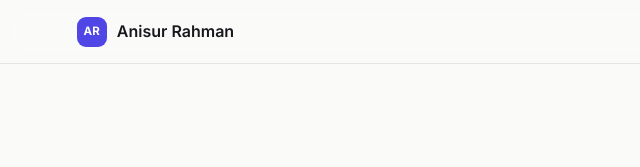
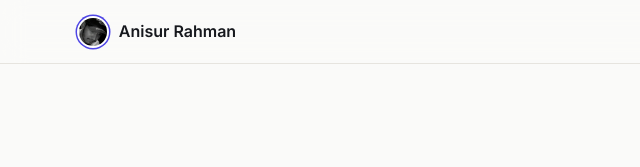
Before and after one commit to anisurrahmantanvi/anisurrahmandev, a plain HTML site: page index.html in a window 1280 px wide. Shown: the top 167 px of the page, 0-640 px from the left. Drawn offline with Linux system fonts and the light colour scheme.

Commit message:
Add profile logo to nav and favicon
Co-Authored-By: Claude Sonnet 5.5 <noreply@anthropic.com>
Claude-Session: https://claude.ai/code/session_01WRzHiMAkq1SvCXgWGwoaRd

```diff
--- a/index.html
+++ b/index.html
@@ -9,6 +9,8 @@
   <meta property="og:description" content="Turning ideas into real products, building with AI." />
   <meta property="og:type" content="website" />
   <meta name="theme-color" content="#fafaf9" />
+  <link rel="icon" type="image/png" href="favicon.png" />
+  <link rel="apple-touch-icon" href="apple-touch-icon.png" />
   <link rel="preconnect" href="https://fonts.googleapis.com" />
   <link rel="preconnect" href="https://fonts.gstatic.com" crossorigin />
   <link href="https://fonts.googleapis.com/css2?family=Inter:wght@400;500;600;700&display=swap" rel="stylesheet" />
@@ -18,7 +20,7 @@
   <div class="progress" id="progress" aria-hidden="true"></div>
 
   <header class="nav">
-    <a href="#home" class="logo" aria-label="Home"><span class="mark">AR</span><span class="name">Anisur Rahman</span></a>
+    <a href="#home" class="logo" aria-label="Home"><img class="mark" src="avatar.jpg" width="32" height="32" alt="" /><span class="name">Anisur Rahman</span></a>
     <nav aria-label="Main">
       <a href="#about">About</a>
       <a href="#work">Work</a>
--- a/style.css
+++ b/style.css
@@ -47,7 +47,7 @@ ul, ol { list-style: none; }
   backdrop-filter: blur(12px); -webkit-backdrop-filter: blur(12px);
 }
 .logo { display: inline-flex; align-items: center; gap: 10px; font-weight: 600; white-space: nowrap; }
-.mark { width: 30px; height: 30px; border-radius: 9px; display: grid; place-items: center; font-size: .72rem; font-weight: 700; letter-spacing: .02em; background: var(--accent); color: var(--on-accent); }
+.mark { width: 32px; height: 32px; border-radius: 50%; object-fit: cover; display: block; border: 2px solid var(--surface); box-shadow: 0 0 0 1.5px var(--accent); background: var(--surface-2); }
 .nav nav { display: flex; align-items: center; gap: clamp(12px, 2.6vw, 26px); margin-left: auto; }
 .nav nav a { font-size: .92rem; color: var(--muted); transition: color .2s; }
 .nav nav a:hover { color: var(--text); }
```
Also changed, not shown: apple-touch-icon.png (added), avatar.jpg (added), favicon.png (added).
